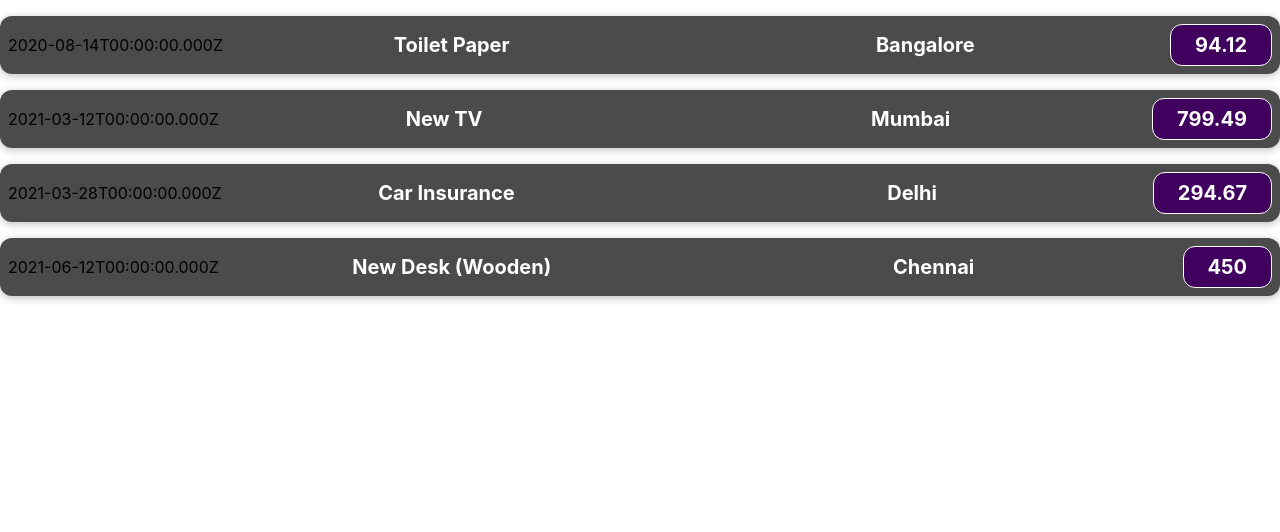
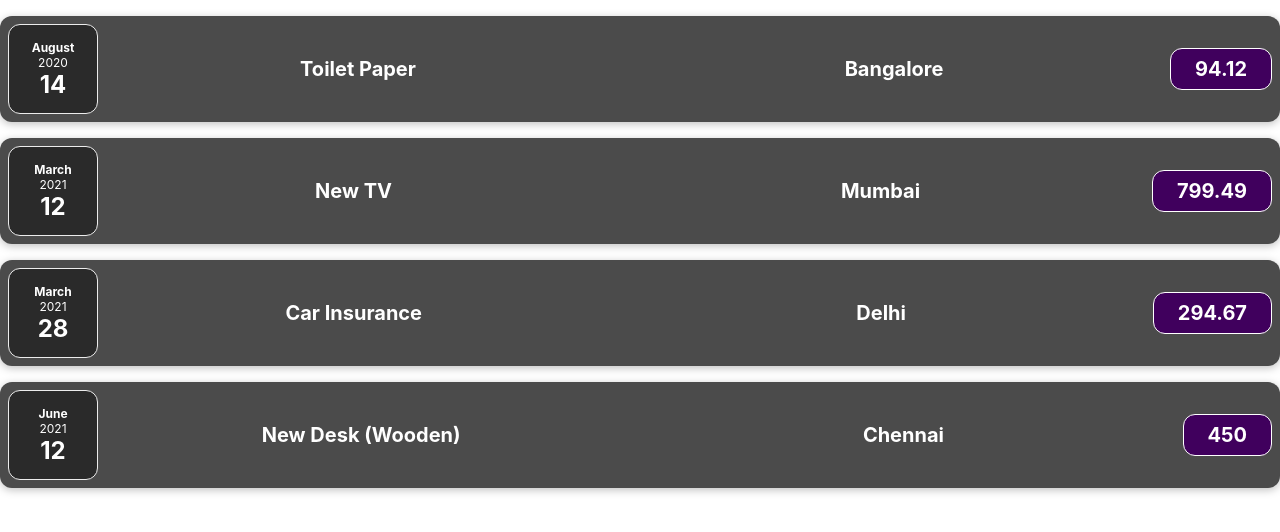
Before and after one commit to AmithChandru/sharp-frontend, a React (Create React App) app: page / in a window 1280 px wide. Shown: the top 532 px of the page. Built offline with nearby package versions, Linux system fonts and the light colour scheme.

Commit message:
4th commit

```diff
--- /dev/null
+++ b/src/Components/ExpenseDate.css
@@ -0,0 +1,26 @@
+.expense-date {
+  display: flex;
+  flex-direction: column;
+  width: 5.5rem;
+  height: 5.5rem;
+  border: 1px solid #ececec;
+  background-color: #2a2a2a;
+  color: white;
+  border-radius: 12px;
+  align-items: center;
+  justify-content: center;
+}
+
+.expense-date__month {
+  font-size: 0.75rem;
+  font-weight: bold;
+}
+
+.expense-date__year {
+  font-size: 0.75rem;
+}
+
+.expense-date__day {
+  font-size: 1.5rem;
+  font-weight: bold;
+}
--- /dev/null
+++ b/src/Components/ExpenseDate.js
@@ -0,0 +1,17 @@
+import './ExpenseDate.css';
+
+function ExpenseDate(props) {
+  const month = props.expenseDate.toLocaleString('en-US', { month: 'long' });
+  const day = props.expenseDate.toLocaleString('en-US', { day: '2-digit' });
+  const year = props.expenseDate.getFullYear();
+
+  return (
+    <div className='expense-date'>
+      <div className='expense-date__month'>{month}</div>
+      <div className='expense-date__year'>{year}</div>
+      <div className='expense-date__day'>{day}</div>
+    </div>
+  )
+}
+
+export default ExpenseDate;
--- /dev/null
+++ b/src/Components/ExpenseDetails.js
@@ -0,0 +1,11 @@
+function ExpenseDetails(props) {
+  return (
+    <div className='expense-item__description'>
+      <h2>{props.expenseTitle}</h2>
+      <h2>{props.expenseLocation}</h2>
+      <div className='expense-item__price'>{props.expenseAmount}</div>
+    </div>
+  )
+}
+
+export default ExpenseDetails;
--- a/src/Components/ExpenseItem.js
+++ b/src/Components/ExpenseItem.js
@@ -1,19 +1,13 @@
+import ExpenseDate from './ExpenseDate';
+import ExpenseDetails from './ExpenseDetails';
 import './ExpenseItem.css';
 
 function ExpenseItem(props) {
-  /* const expenseDate = new Date(2023, 2, 16);
-  const expenseTitle = 'Food';
-  const expenseAmount = 200;
-  const expenseLocation = 'Bangalore'; */
 
   return (
     <div className="expense-item">
-      <div>{props.expenseDate.toISOString()}</div>
-      <div className='expense-item__description'>
-        <h2>{props.expenseTitle}</h2>
-        <h2>{props.expenseLocation}</h2>
-        <div className='expense-item__price'>{props.expenseAmount}</div>
-      </div>
+      <ExpenseDate expenseDate={props.expenseDate} />
+      <ExpenseDetails expenseTitle={props.expenseTitle} expenseAmount={props.expenseAmount} expenseLocation={props.expenseLocation} />
     </div>
   )
 }
```
